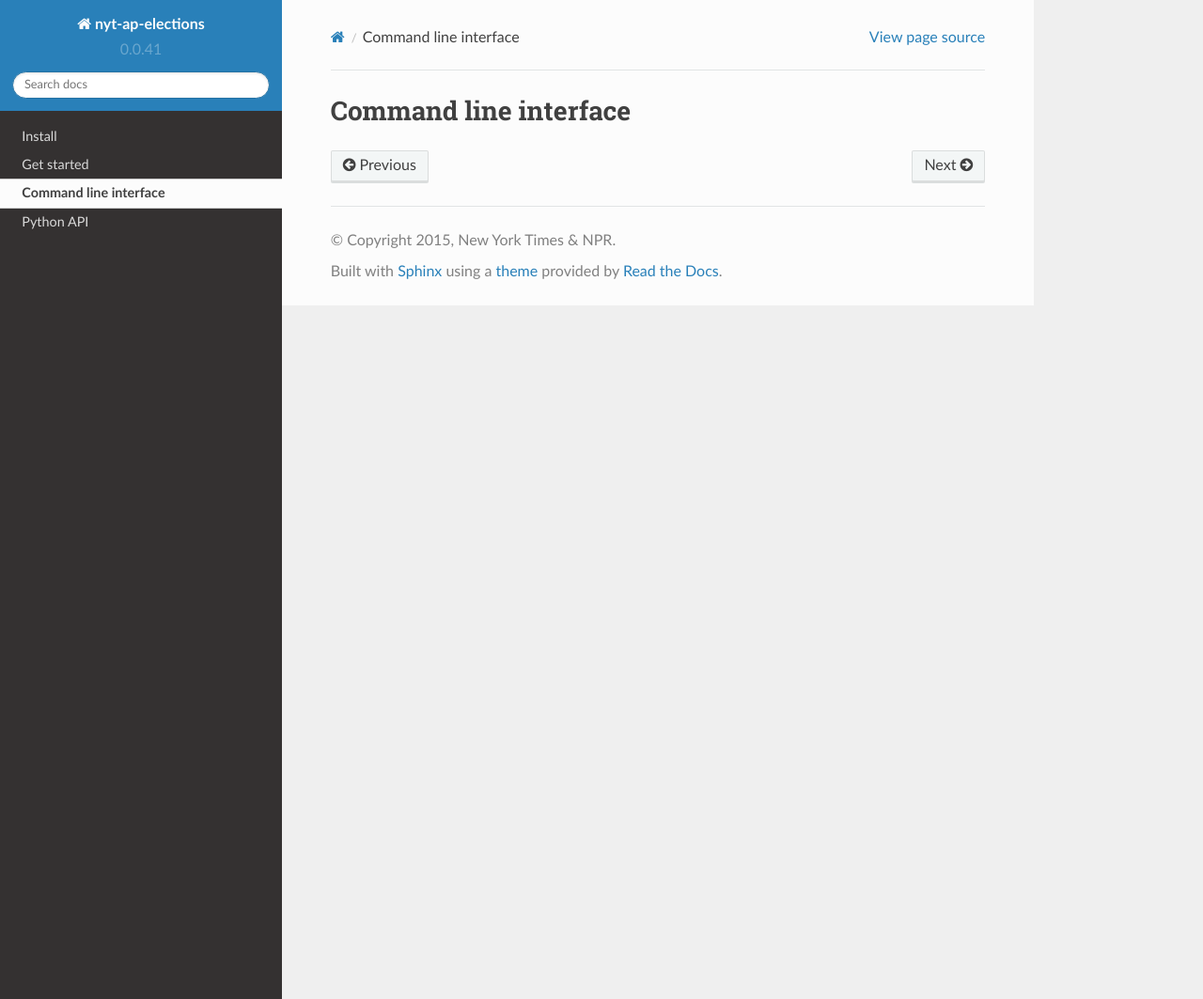
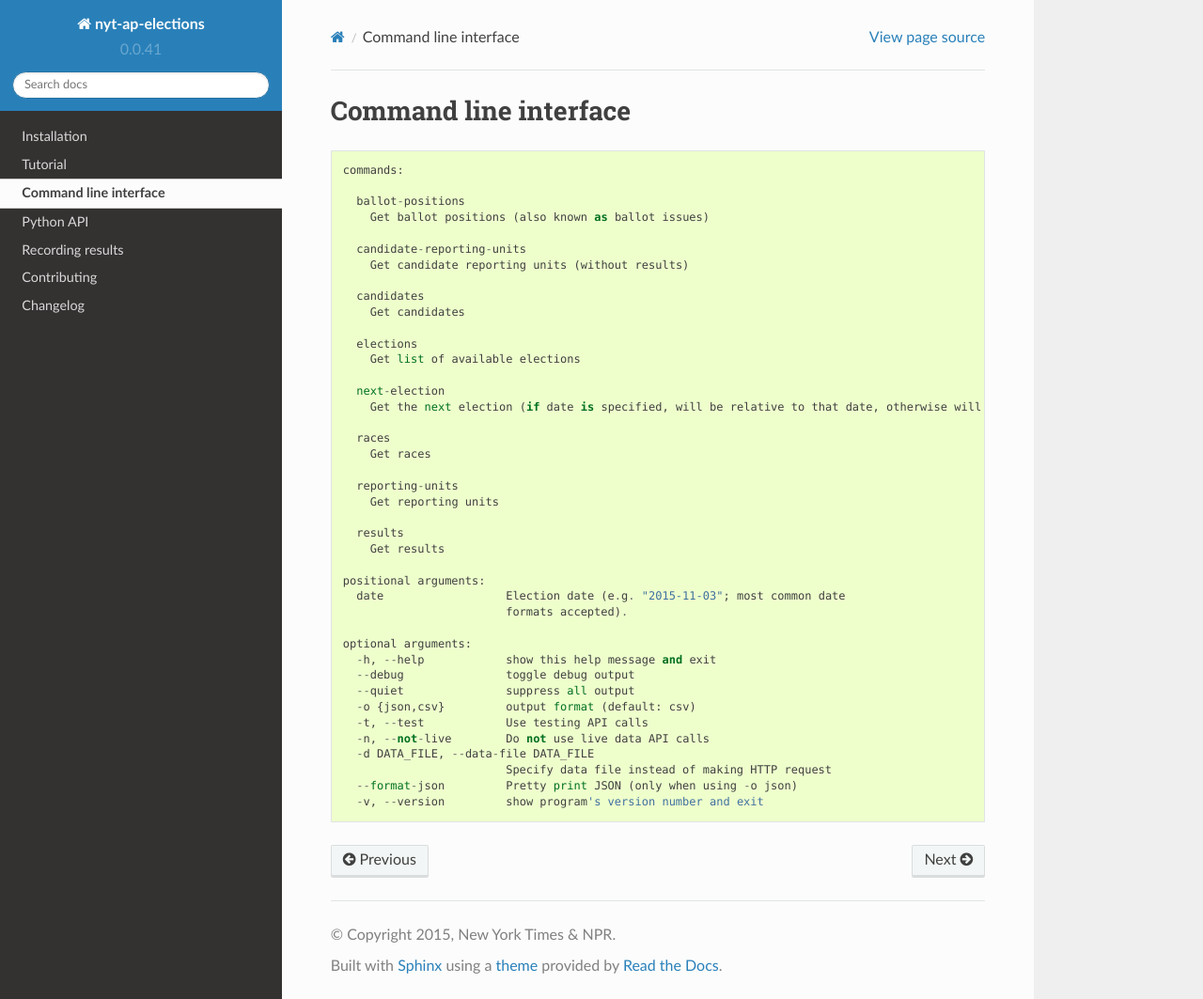
Before and after one commit to newsdev/elex, a Sphinx documentation site: the page built from docs/cli.rst, in a window 1280 px wide and 1063 px high. Shown: the whole window at 94% size. Built offline with Sphinx 7.4.7 and the Read the Docs theme 2.0.0, drawn with Linux system fonts in a browser that asks for light colours.

Commit message:
lots and lots of tweaks to docs

```diff
--- /dev/null
+++ b/CHANGELOG.rst
@@ -0,0 +1,4 @@
+0.0.x (0.0.1 - 0.0.41)
+----------------------
+
+Initial prototype.
--- a/README.rst
+++ b/README.rst
@@ -10,7 +10,6 @@ Requirements
 Optional requirements:
 ~~~~~~~~~~~~~~~~~~~~~~
 
--  PostgreSQL
 -  MongoDB
 
 Installation
@@ -41,13 +40,13 @@ To write a stream of races in CSV format to your terminal, run:
 
 .. code:: bash
 
-    elex init-races '11-03-2015'
+    elex races 11-03-2015
 
 To write this data to a file:
 
 .. code:: bash
 
-    elex init-races '11-03-2015' > races.csv
+    elex races '11-03-2015' > races.csv
 
 To pipe it into PostgreSQL:
 
@@ -72,7 +71,6 @@ Use the election loader manually from within your project.
 
     from elex.parser import api
     from elex import loader
-    from elex.loader import postgres
 
     e = api.Election(electiondate='2015-11-03', testresults=False, liveresults=True, is_test=False)
     raw_races = e.get_races(omitResults=False, level="ru", test=False)
--- /dev/null
+++ b/docs/changelog.rst
@@ -0,0 +1,5 @@
+=========
+Changelog
+=========
+
+.. include:: ../CHANGELOG.rst
--- a/docs/cli.rst
+++ b/docs/cli.rst
@@ -1,3 +1,47 @@
 ======================
 Command line interface
 ======================
+
+::
+
+  commands:
+
+    ballot-positions
+      Get ballot positions (also known as ballot issues)
+
+    candidate-reporting-units
+      Get candidate reporting units (without results)
+
+    candidates
+      Get candidates
+
+    elections
+      Get list of available elections
+
+    next-election
+      Get the next election (if date is specified, will be relative to that date, otherwise will use today's date)
+
+    races
+      Get races
+
+    reporting-units
+      Get reporting units
+
+    results
+      Get results
+
+  positional arguments:
+    date                  Election date (e.g. "2015-11-03"; most common date
+                          formats accepted).
+
+  optional arguments:
+    -h, --help            show this help message and exit
+    --debug               toggle debug output
+    --quiet               suppress all output
+    -o {json,csv}         output format (default: csv)
+    -t, --test            Use testing API calls
+    -n, --not-live        Do not use live data API calls
+    -d DATA_FILE, --data-file DATA_FILE
+                          Specify data file instead of making HTTP request
+    --format-json         Pretty print JSON (only when using -o json)
+    -v, --version         show program's version number and exit
--- a/docs/quickstart.rst
+++ /dev/null
@@ -1,3 +0,0 @@
-===========
-Get started
-===========
```
Also changed, not shown: AUTHORS.rst (added, +8 -0 lines), docs/api.rst (+20 -0 lines), docs/api/maps.rst (added, +7 -0 lines), docs/cli/cli.rst (deleted, +0 -33 lines), docs/contributing.rst (added, +25 -0 lines), docs/index.rst (+12 -4 lines), docs/install.rst (+23 -3 lines), docs/recording.rst (added, +27 -0 lines), docs/tutorial.rst (added, +26 -0 lines), 3 other files.
